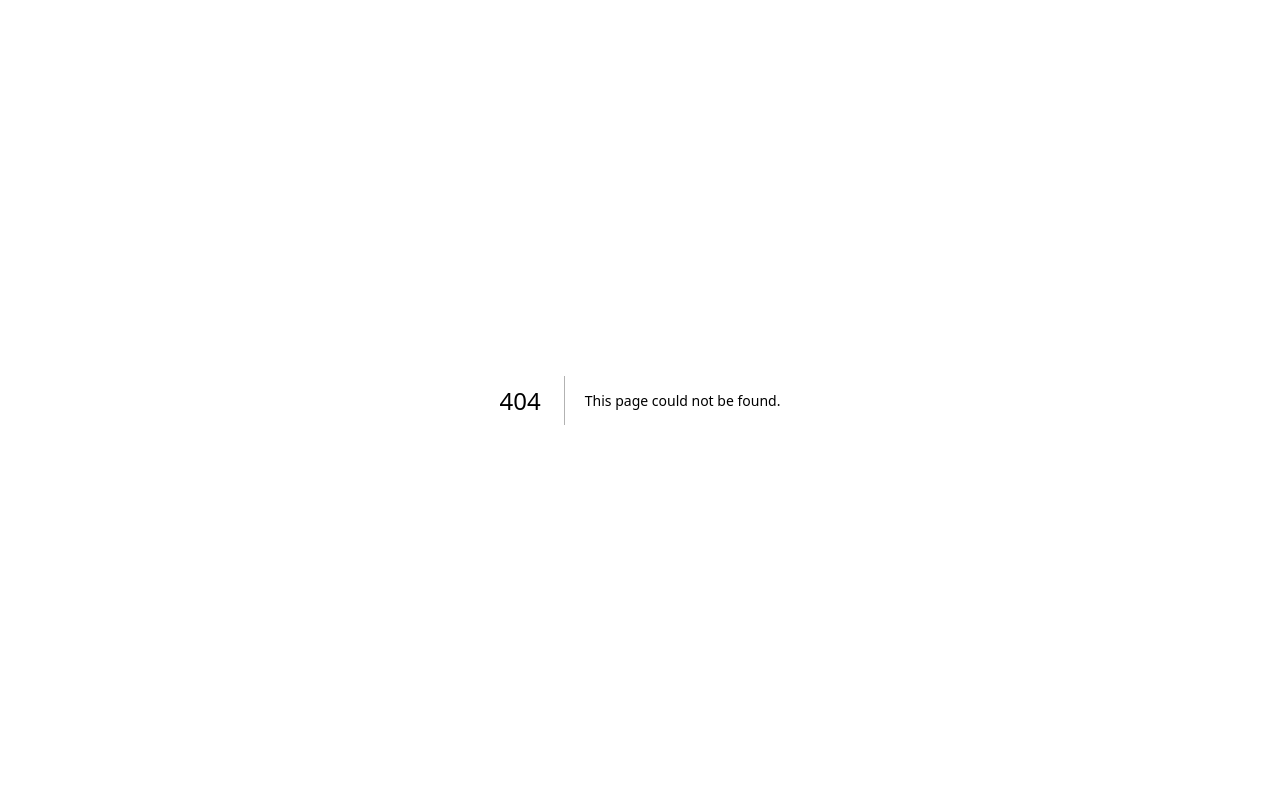
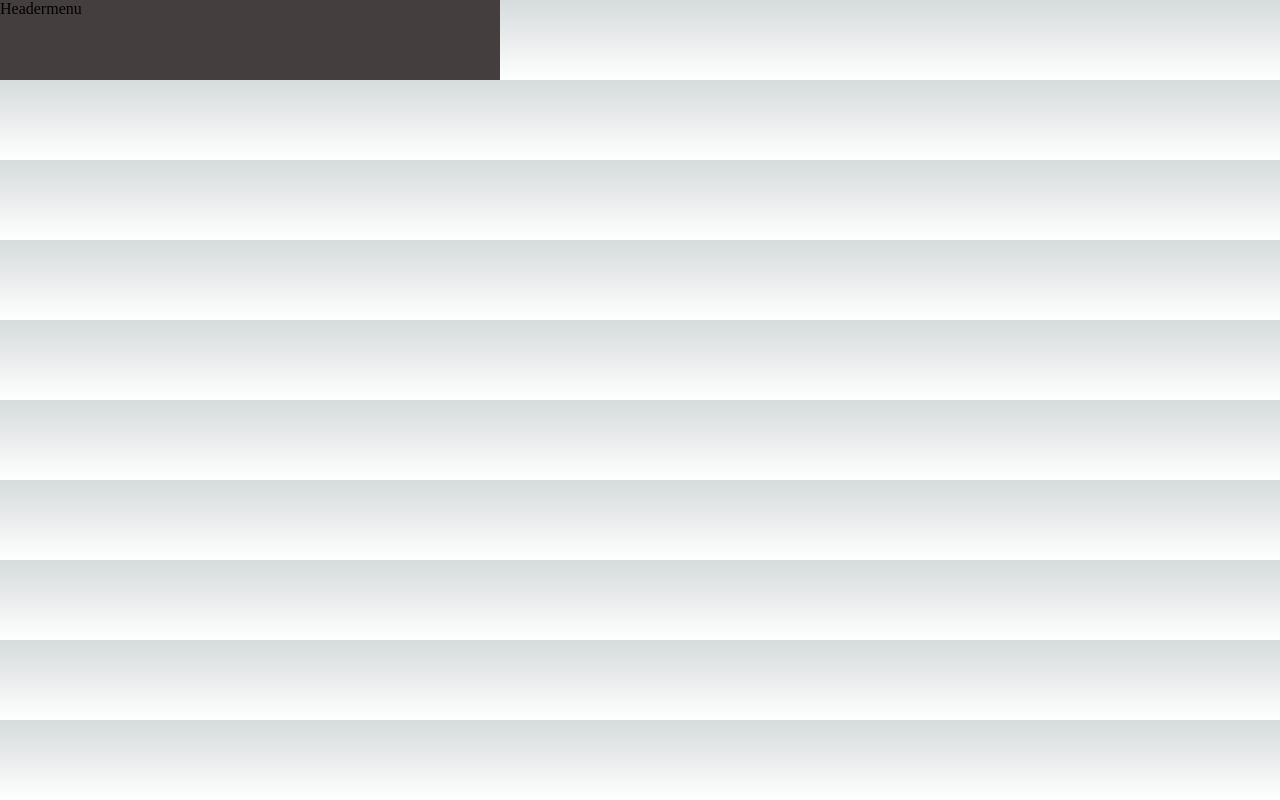
Before and after one commit to Aluonam/architecture-web, a Next.js app: page /HOME/Components/header/headerMenu/HeaderMenu in a window 1280 px wide. Before the commit this address had no page. Built offline with nearby package versions, Linux system fonts and the light colour scheme.

Commit message:
fix: name header menu and stytle

```diff
--- a/pages/HOME/Components/header/Header.jsx
+++ b/pages/HOME/Components/header/Header.jsx
@@ -1,13 +1,13 @@
 import React from 'react'
 import style from './Header.module.css'
 import HeaderLogo from './headerLogo/HeaderLogo'
-import HeaderImg from './headerMenu/HeaderImg'
+import HeaderMenu from './headerMenu/HeaderMenu'
 
 const Header = () => {
   return (
     <div className={style.header}>
       <HeaderLogo></HeaderLogo>
-      <HeaderImg></HeaderImg>
+      <HeaderMenu></HeaderMenu>
     </div>
   )
 }
--- a/pages/HOME/Components/header/Header.module.css
+++ b/pages/HOME/Components/header/Header.module.css
@@ -8,4 +8,5 @@
     align-items: center;
     flex-direction: row;
     margin-left: 50px;
+    justify-content: space-between;
 }
--- /dev/null
+++ b/pages/HOME/Components/header/headerMenu/HeaderMenu.jsx
@@ -0,0 +1,10 @@
+import React from 'react'
+import style from './HeaderMenu.module.css'
+
+const HeaderMenu = () => {
+  return (
+    <div className={style.menu}>Headermenu</div>
+  )
+}
+
+export default HeaderMenu
--- /dev/null
+++ b/pages/HOME/Components/header/headerMenu/HeaderMenu.module.css
@@ -0,0 +1,7 @@
+
+.menu{
+    width: 500px;
+    height: 80px;
+    background-color: #453E3E;
+    margin-right: 50px;
+}
```
Also changed, not shown: pages/HOME/Components/header/headerMenu/HeaderImg.jsx (deleted, +0 -10 lines), pages/HOME/Components/header/headerMenu/HeaderImg.module.css (deleted).
